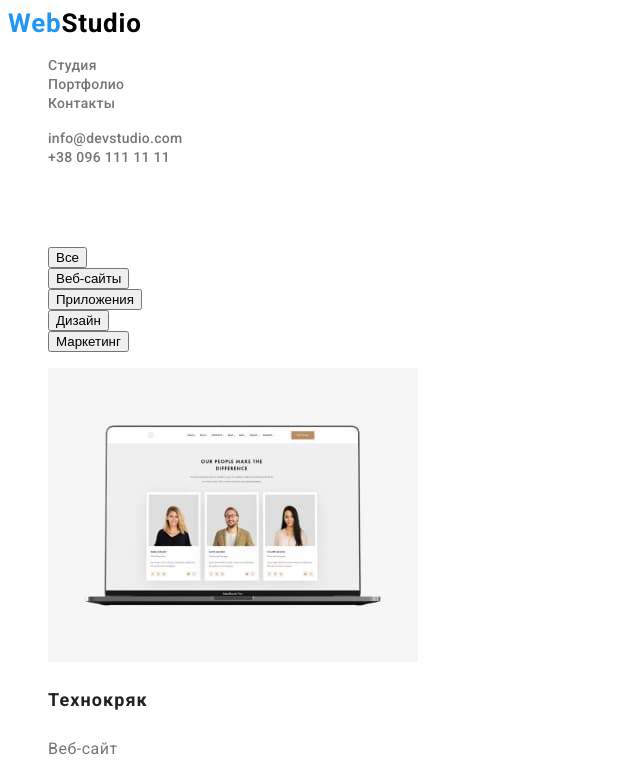
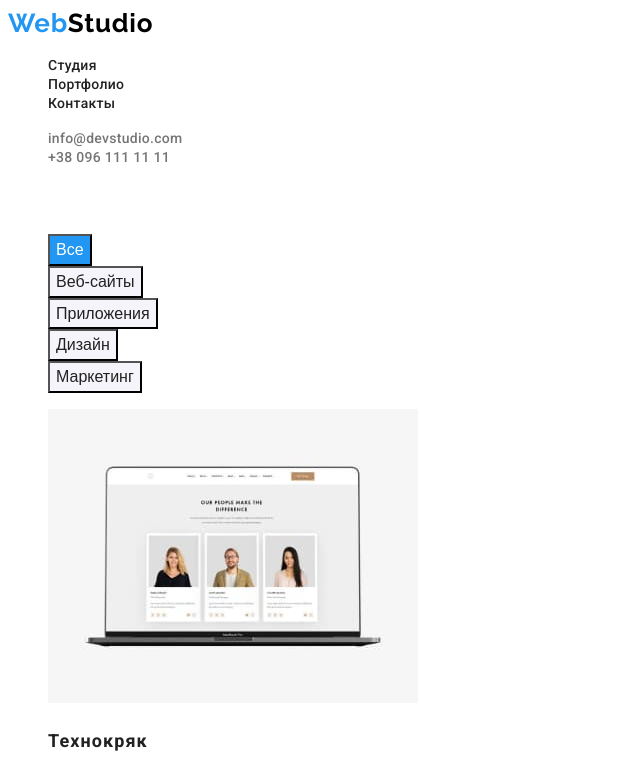
Before and after one commit to kuzen0211/goit-markup-hw-02, a plain HTML site: page portfolio.html in a window 1280 px wide. Both pictures are taken after a click on the button "Все". Shown: the top 772 px of the page, without its empty margins (0-640 px from the left). Drawn offline with Linux system fonts and the light colour scheme.

Commit message:
Добавив стилізацію
-шрифт на голотипах
- колір у навігації
- застилізував кнопки
- заголовок маленькими буквами
- добавив стилі до посилань у футері
- кнопки у Портфоліо застилізував
- кнопки з картинками добавив у одну секцію

```diff
--- a/css/style.css
+++ b/css/style.css
@@ -29,6 +29,7 @@ body {
   line-height: 1.19;
   letter-spacing: 0.03em;
   text-decoration: none;
+  font-family: 'Raleway';
 }
 
 .slogan {
@@ -52,10 +53,19 @@ body {
   text-transform: uppercase;
 }
 
-.hero-title .button {
+/* Button */
+
+button {
+  color: var(--secondary-text-color);
+  background-color: #f5f4fa;
+  cursor: pointer;
+}
+
+.hero button {
   color: #fff;
   background-color: var(--accent-text-color);
-  cursor: pointer;
+  font-size: 16px;
+  line-height: 1.87;
 }
 
 /* Navigation */
@@ -69,6 +79,10 @@ body {
   letter-spacing: 0.02em;
 }
 
+.site-nav .link {
+  color: var(--secondary-text-color);
+}
+
 ul,
 a {
   list-style: none;
@@ -80,9 +94,7 @@ a {
 .auth-nav .link:hover,
 .auth-nav .link:focus,
 .address-nav .link:hover,
-.address-nav .link:focus,
-.hero-nav .button:hover,
-.hero-nav .button:focus {
+.address-nav .link:focus {
   color: var(--accent-text-color);
 }
 
@@ -112,6 +124,7 @@ a {
   text-align: center;
   letter-spacing: 0.03em;
   color: var(--secondary-text-color);
+  text-transform: none;
 }
 
 /* Section 3 */
@@ -146,9 +159,28 @@ footer {
   color: var(--address-link);
   text-decoration: none;
   font-style: normal;
+  font-weight: 400;
+  font-size: 14px;
+  line-height: 1.71px;
+  letter-spacing: 0.03em;
 }
 
 /* Portfolio */
+/* Buttons */
+
+.navigation {
+  font-weight: 500;
+  font-size: 16px;
+  line-height: 1.62;
+  vertical-align: top;
+}
+
+.navigation:hover,
+.navigation:focus {
+  color: var(--address-color);
+  background-color: var(--accent-text-color);
+}
+
 .work .item {
   color: var(--secondary-text-color);
   font-weight: 700;
@@ -165,10 +197,6 @@ footer {
   letter-spacing: 0.03em;
 }
 
-button {
-  cursor: pointer;
-}
-
 .hero-nav {
   color: #fff;
 }
--- a/portfolio.html
+++ b/portfolio.html
@@ -33,13 +33,14 @@
 
     <!-- Main -->
     <main>
+      <section>
         <h1 class="hero-nav">Наші роботи</h1>
         <ul>
-        <li><button class="button" type="button">Все</button></li>
-        <li><button class="button" type="button">Веб-сайты</button></li>
-        <li><button class="button" type="button">Приложения</button></li>
-        <li><button class="button" type="button">Дизайн</button></li>
-        <li><button class="button" type="button">Маркетинг</button></li>
+          <li><button class="navigation second" type="button">Все</button></li>
+          <li><button class="navigation second" type="button">Веб-сайты</button></li>
+          <li><button class="navigation second" type="button">Приложения</button></li>
+          <li><button class="navigation second" type="button">Дизайн</button></li>
+          <li><button class="navigation second" type="button">Маркетинг</button></li>
         </ul>
 
         <!-- Work -->
@@ -98,6 +99,7 @@
             <p class="benefits">Приложение</p>
           </li>
         </ul>
+      </section>
     </main>
 
     <!-- Footer -->
```
Also changed, not shown: 1 other file. Lines whose indentation alone changed are shown as unchanged.
